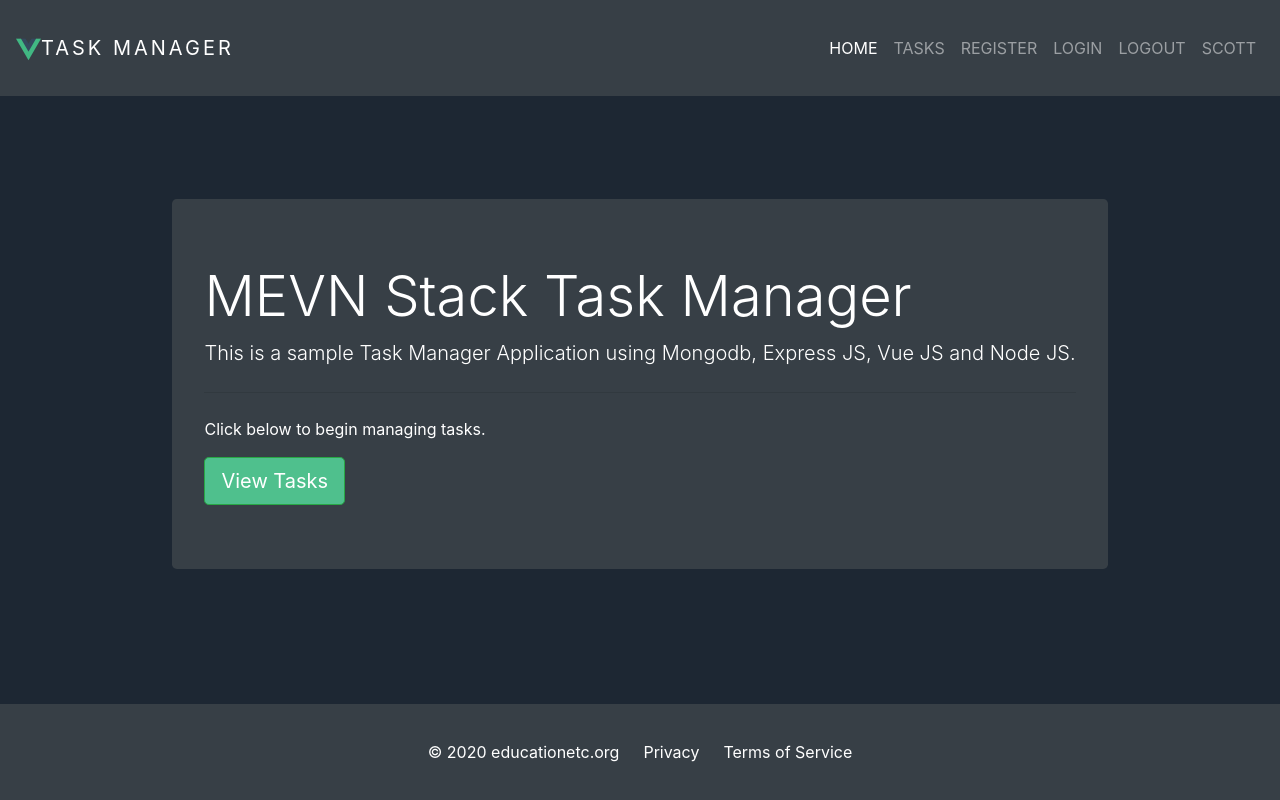
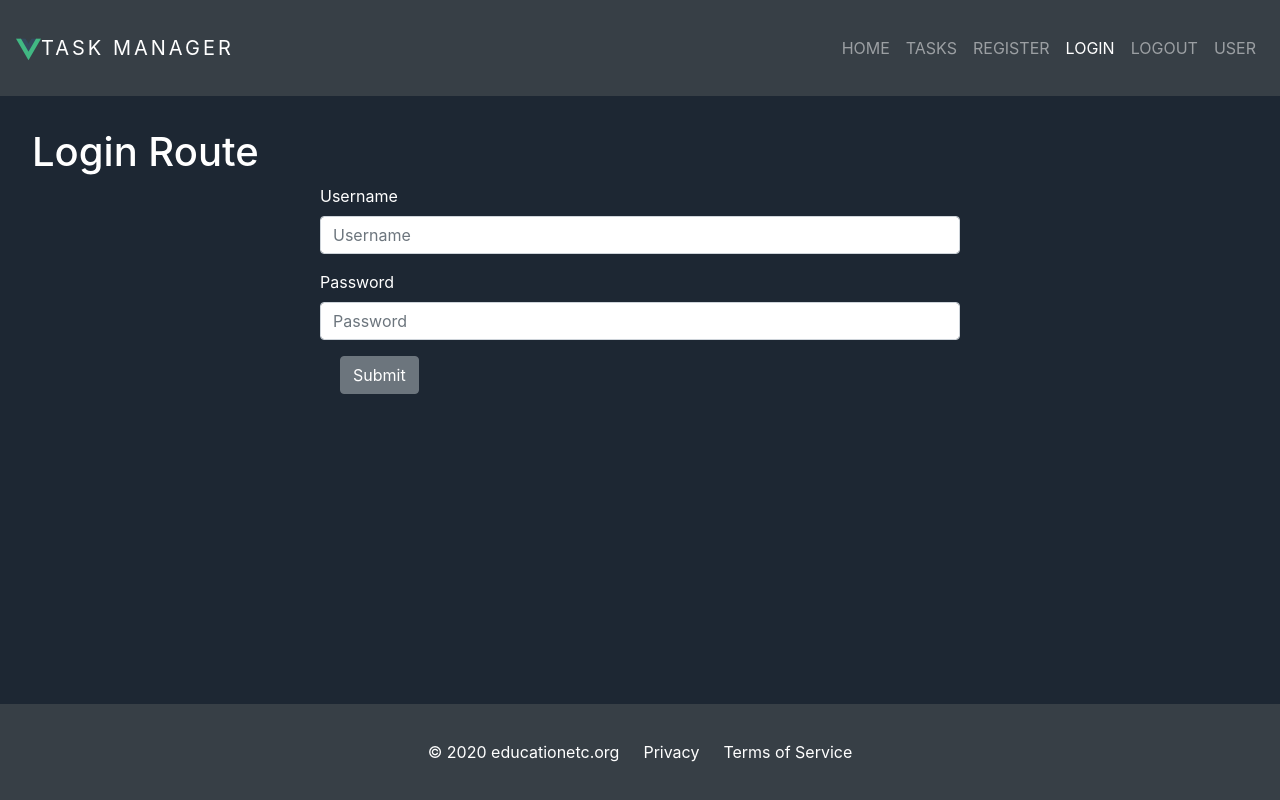
Before and after one commit to openschool/mevn-hwk-journal, a Vue app: page /login in a window 1280 px wide. Before the commit this address led to /. Built offline with nearby package versions, Linux system fonts and the light colour scheme.

Commit message:
working except for route home does not exist

```diff
--- a/src/assets/css/style.css
+++ b/src/assets/css/style.css
@@ -74,3 +74,11 @@
 .btn-success:hover{
     background-color: #3da978;
 }
+
+form.custom-form {
+    max-width: 40rem;
+    display: flex;
+    flex-direction: column;
+    margin-left: auto;
+    margin-right: auto;
+}
--- a/src/components/Navbar.vue
+++ b/src/components/Navbar.vue
@@ -34,7 +34,9 @@
           <a class="nav-link" href="#">Logout</a>
         </li>
         <li class="nav-item">
-          <a class="nav-link" href="#">Scott</a>
+          <a class="nav-link" href="#">
+            {{this.$store.state.username ? this.$store.state.username : 'User'}}
+          </a>
         </li>
       </ul>
     </div>
--- a/src/router/index.js
+++ b/src/router/index.js
@@ -12,7 +12,7 @@
 
 Vue.use(VueRouter)
 
-  const isLoggedIn = true;
+  const isLoggedIn = false;
   const routes = [
   {
     path: '/',
--- /dev/null
+++ b/src/services/AuthService.js
@@ -0,0 +1,26 @@
+import store from '../store'
+
+export function isLoggedIn() {
+    const token = localStorage.getItem('token');
+    return token != null;
+}
+
+export function login() {
+    const token = {
+        username: 'scott'
+    }
+    setToken(token);
+}
+
+function setToken(token) {
+    localStorage.setItem('token',JSON.stringify(token));
+    store.dispatch('authenticate');
+}
+
+export function getUsername() {
+    return 'scott';
+}
+
+export function getUserId(){
+    return 1;
+}
--- a/src/store/index.js
+++ b/src/store/index.js
@@ -1,14 +1,31 @@
 import Vue from 'vue'
 import Vuex from 'vuex'
-
+import * as auth from '../services/AuthService'
 Vue.use(Vuex)
 
 export default new Vuex.Store({
   state: {
+    isLoggedIn: false,
+    apiUrl: 'http://mevn-hwk-journal.educationetc.org',
+    username: null,
+    userId: null
   },
   mutations: {
+    authenticate(state) {
+      state.isLoggedIn = auth.isLoggedIn();
+      if (state.isLoggedIn) {
+        state.username = auth.getUsername();
+        state.userId = auth.getUserId();
+      } else {
+        state.username = null;
+        state.userId = null;
+      }
+    }
   },
   actions: {
+    authenticate(context) {
+      context.commit('authenticate');
+    }
   },
   modules: {
   }
--- a/src/views/authentication/Login.vue
+++ b/src/views/authentication/Login.vue
@@ -1,3 +1,31 @@
 <template>
+<div>
     <h1>Login Route</h1>
+    <form class="custom-form" v-on:submit="onSubmit">
+      <div class="form-group">
+        <label for="username">Username</label>
+        <input type="text" class="form-control" id="username" placeholder="Username" />
+      </div>
+      <div class="form-group">
+        <label for="password">Password</label>
+        <input type="password" class="form-control" id="password" placeholder="Password" />
+      </div>
+      <div class="form-group form-check">
+      <button type="submit" class="btn btn-secondary">Submit</button>
+      </div>
+    </form>
+</div>
 </template>
+<script>
+    import * as auth from '../../services/AuthService'
+    export default {
+        name: 'login',
+        methods: {
+            onSubmit: function(event){
+                event.preventDefault();
+                auth.login();
+                this.$router.push({name: 'home'});
+            }
+        }
+    }
+</script>
```
